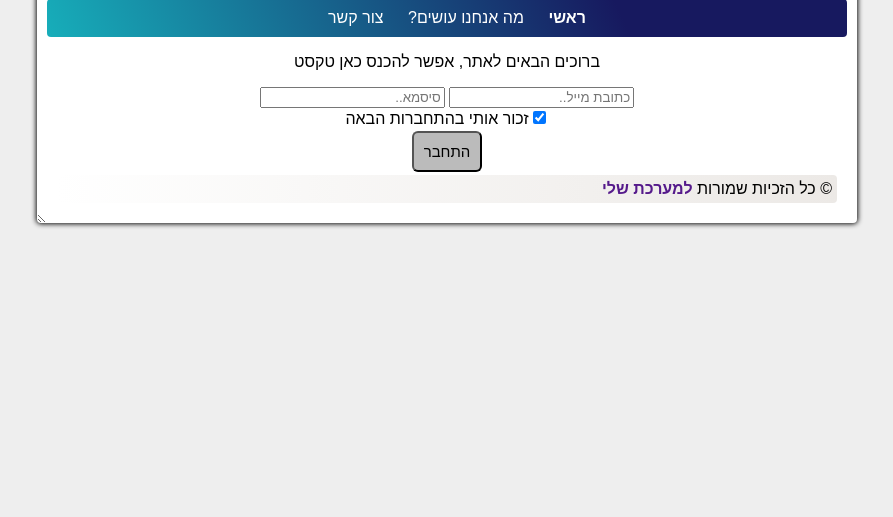
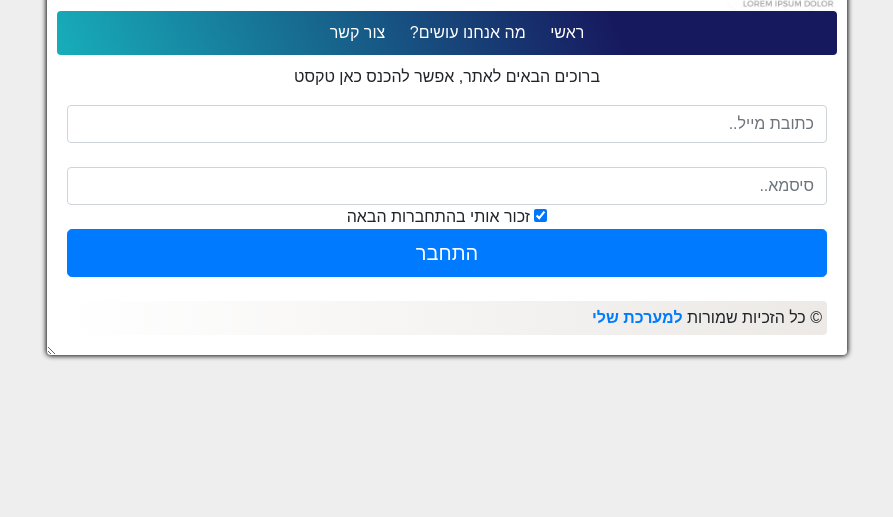
Before and after one commit to ZviMints/Hack-AU-2019, a Flask app: page / in a window 1280 px wide. Shown: the part 179-696 px from the top of the page, without its empty margins (193-1086 px from the left). Run offline with Flask 2, Linux system fonts and the light colour scheme; some libraries are stand-ins or nearby versions.

Commit message:
Added few css changes

```diff
--- a/static/styles/style.css
+++ b/static/styles/style.css
@@ -26,7 +26,6 @@ a {
 }
 
 .header {
-
 }
 
 #header .ariellogo img {
@@ -36,8 +35,8 @@ a {
 }
 
 #header .ourlogo img {
-    width: 250px;
-    height: 110px;
+    width: 110px;
+    height: 130px;
     float: right;
 }
 
@@ -62,21 +61,7 @@ a {
 #content {
     clear: both;
     margin: 10px;
-}
-
-#content .submit {
-  background: #bbb;  /* fallback for old browsers */
-  -webkit-border-radius: 6;
-  -moz-border-radius: 6;
-  border-radius: 6px;
-  color: #black;
-  font-size: 15px;
-  margin:3px;
-  padding: 10px;
-}
-
-#content .submit:hover {
-  background: #eee;  /* fallback for old browsers */
+	text-align:center;
 }
 
 #footer {
@@ -96,7 +81,6 @@ a {
         text-align: right;
         clear: both;
         background: #ECE9E6;  /* fallback for old browsers */
-        background: #ECE9E6;  /* fallback for old browsers */
         background: -webkit-linear-gradient(to right, #FFFFFF, #ECE9E6);  /* Chrome 10-25, Safari 5.1-6 */
         background: linear-gradient(to right, #FFFFFF, #ECE9E6); /* W3C, IE 10+/ Edge, Firefox 16+, Chrome 26+, Opera 12+, Safari 7+ */
         -webkit-border-radius: 4px;
--- a/templates/index.html
+++ b/templates/index.html
@@ -4,9 +4,9 @@
              ברוכים הבאים לאתר, אפשר להכנס כאן טקסט
             </p>
             <form action="/login" method="post">
-              <input type="text" name="email" placeholder="כתובת מייל.."/>
-              <input type="text" name="password" placeholder="סיסמא.."/><br>
-              <input type="checkbox" name="remember" value="remember" checked="checked">זכור אותי בהתחברות הבאה<br>
-              <input type="submit" value="התחבר" class="submit"/> <br>
+              <input type="text" name="email" placeholder="כתובת מייל.." class="form-control" /><br>
+              <input type="password" name="password" placeholder="סיסמא.." class="form-control"/>
+              <input type="checkbox" name="remember" value="remember" checked="checked"> זכור אותי בהתחברות הבאה<br>
+              <input type="submit" value="התחבר" class="btn btn-primary btn-lg btn-block"/> <br>
             </form>
 {% endblock %}
--- a/templates/layout.html
+++ b/templates/layout.html
@@ -2,17 +2,19 @@
   <html lang = "he">
       <head>
           <meta charset="utf-8" />
+		  <meta name="viewport" content="initial-scale=1,width=devide-width">
           <title>ברוכים הבאים למערכת השעות שלכם</title>
+		  <link rel="stylesheet" href="https://stackpath.bootstrapcdn.com/bootstrap/4.3.1/css/bootstrap.min.css" integrity="sha384-ggOyR0iXCbMQv3Xipma34MD+dH/1fQ784/j6cY/iJTQUOhcWr7x9JvoRxT2MZw1T" crossorigin="anonymous">
           <link rel= "stylesheet" type= "text/css" href= "{{ url_for('static',filename='styles/style.css') }}">
-      </head>
+	 </head>
       <body>
         <div id="container">
           <div id="header">
-            <div class="ourlogo"><img src="https://logosbynick.com/wp-content/uploads/2018/03/final-logo-example.png" alt="our logo"/></div>
+            <div class="ourlogo"><img src="{{url_for('static', filename='logo.png')}}" alt="our logo"/></div>
             <div class="ariellogo"><img src="https://upload.wikimedia.org/wikipedia/commons/d/d4/Ariel_University_Logo.png" alt="Ariel Logo"/></div>
           </div>
           <div id="menu">
-            <a href="" class="selected">ראשי</a>
+            <a href="./">ראשי</a>
             <a href="">מה אנחנו עושים?</a>
             <a href="">צור קשר</a>
           </div>
```
Also changed, not shown: static/logo.png (added).
